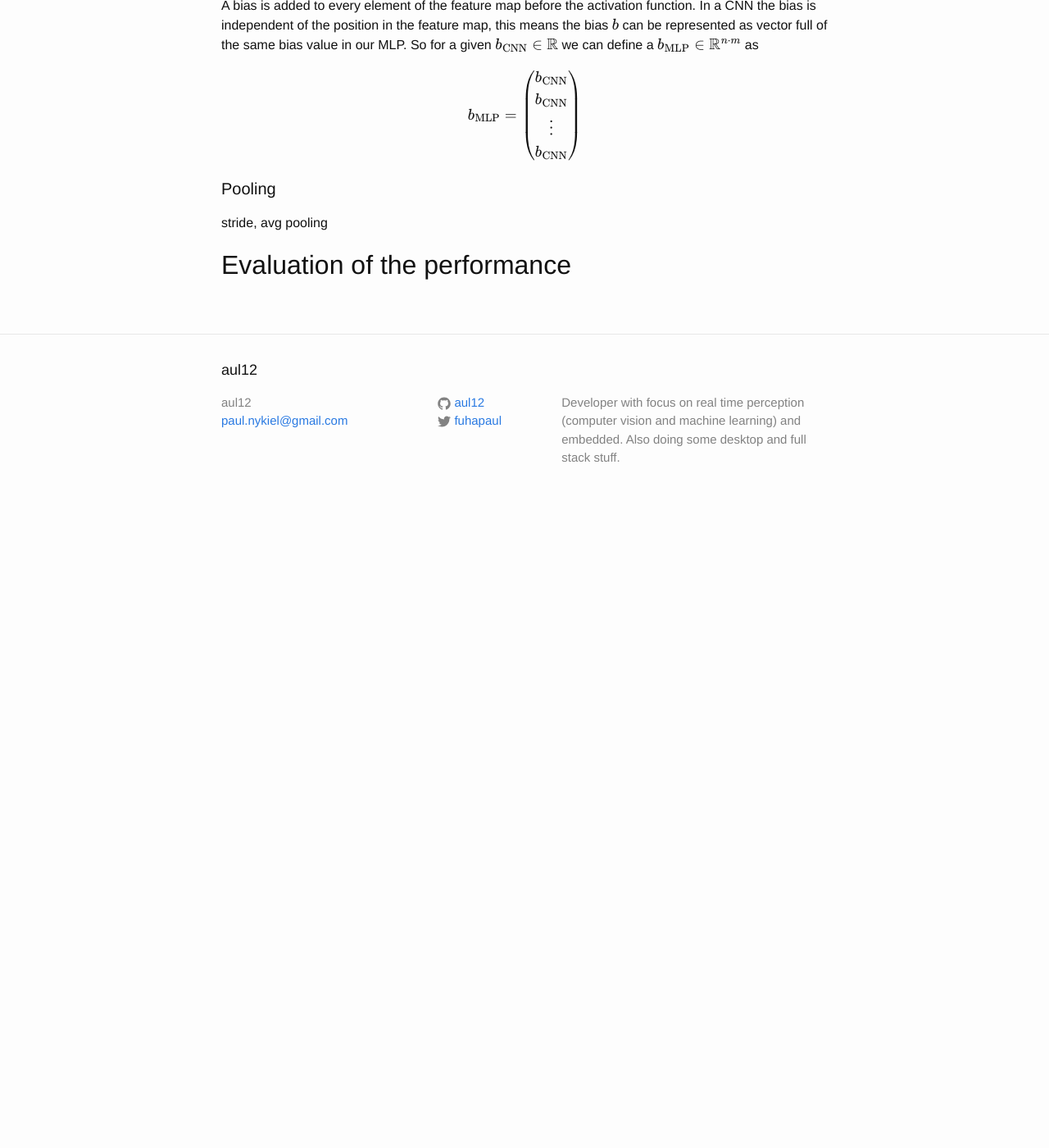
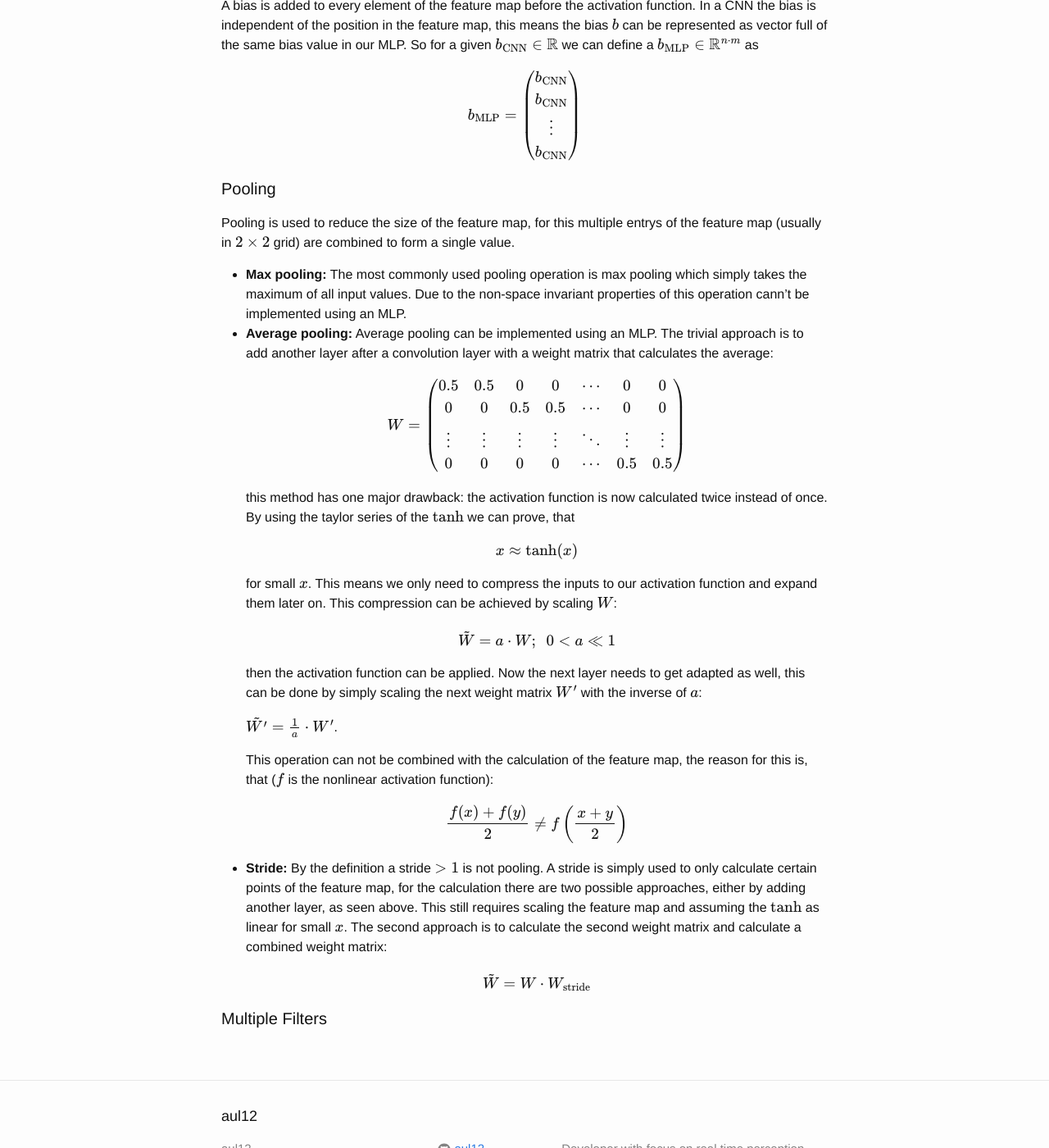
Before and after one commit to aul12/Website2, a Jekyll site: the page built from _posts/2019-06-10-cnn-mlp-1.md, in a window 1280 px wide and 1400 px high, scrolled down 4363 px. Shown: the whole window at 82% size. Built offline with Jekyll 4.4.1, drawn with Linux system fonts in a browser that asks for light colours; formulas are drawn with MathJax 3; before the commit the page ends 4993 px from its top, so only the background shows below that; some of the changed text lies outside the part shown.

Commit message:
Implementing other important operations

```diff
--- a/_posts/2019-06-10-cnn-mlp.md
+++ b/_posts/2019-06-10-cnn-mlp-1.md
@@ -1,6 +1,6 @@
 ---
 layout: post
-title:  "Sparse multilayer perceptrons: converting CNNs to MLPs"
+title:  "Sparse multilayer perceptrons: converting CNNs to MLPs - Part 1"
 date:   2019-06-10 21:00:00 +0200
 categories: machinelearning
 ---
@@ -8,7 +8,7 @@ This is a follow-up post to my last blog-post ([From OpenCV to TensorFlow and ba
 
 > The library is also strictly limited to feed-forward MLPs, neither CNNs nor architectures with feedback are possible.
 
-While the part about feedback still holds, this is not the case with the part about CNNs. In this post i will present a way to convert a CNN (or any other [feedforward neural network](https://en.wikipedia.org/wiki/Feedforward_neural_network)) into a MLP. In the first part i will explain the theoretical background for this conversion, in the second part i will compare the computational performances of the equivalent networks, primarily using the OpenCV-MLP implementation running on a CPU.
+While the part about feedback still holds, this is not the case with the part about CNNs. In this post i will present a way to convert a CNN (or any other [feedforward neural network](https://en.wikipedia.org/wiki/Feedforward_neural_network)) into a MLP. In the first part i will explain the theoretical background for this conversion, in the second part (which isn't finished yet) i will compare the computational performances of the equivalent networks, primarily using the OpenCV-MLP implementation running on a CPU.
 
 ## From convolution to matrix products
 In recent years impressive results in computer vision have been achieved. Most of them are thanks to the rise of deep convolutional networks, such as [AlexNet](https://en.wikipedia.org/wiki/AlexNet), which started the CNN-Boom in 2012.
@@ -163,7 +163,40 @@ So for a given $$b_\text{CNN} \in \mathbb{R}$$ we can define a $$b_\text{MLP} \i
 $$b_\text{MLP} = \begin{pmatrix} b_\text{CNN} \\ b_\text{CNN} \\ \vdots \\ b_\text{CNN} \end{pmatrix} $$
 
 #### Pooling
-stride, avg pooling
+Pooling is used to reduce the size of the feature map, for this multiple entrys of the feature map (usually in $$2 \times 2$$ grid) are combined to form a single
+value.
+ * **Max pooling:** The most commonly used pooling operation is max pooling which simply takes the maximum of all input values. Due to the non-space invariant properties of this operation cann't be implemented using an MLP.
+ * **Average pooling:** Average pooling can be implemented using an MLP. The trivial approach is to add another layer after a convolution layer with a weight matrix
+    that calculates the average:
 
+    $$W = \begin{pmatrix}
+        0.5 & 0.5 & 0 & 0 & \cdots & 0 & 0 \\
+        0 & 0 & 0.5 & 0.5 & \cdots & 0 & 0 \\
+        \vdots & \vdots & \vdots & \vdots & \ddots & \vdots &  \vdots \\
+        0 & 0 & 0 & 0 & \cdots & 0.5 & 0.5
+        \end{pmatrix}$$
 
-## Evaluation of the performance
+    this method has one major drawback: the activation function is now calculated twice instead of once. By using the taylor series of the $$\tanh$$ we can prove,
+    that
+
+    $$ x \approx \tanh(x)$$
+
+    for small $$x$$. This means we only need to compress the inputs to our activation function and expand them later on. This compression can be achieved by
+    scaling $$W$$:
+
+    $$\tilde{W} = a \cdot W;\ \ 0 < a \ll 1$$
+
+    then the activation function can be applied. Now the next layer needs to get adapted as well, this can be done by simply scaling the next weight matrix $$W'$$
+    with the inverse of $$a$$:
+
+    $$\tilde{W'} = \frac{1}{a} \cdot W'$$.
+
+    This operation can not be combined with the calculation of the feature map, the reason for this is, that ($$f$$ is the nonlinear activation function):
+
+    $$\frac{f(x) + f(y)}{2} \neq f\left(\frac{x + y}{2}\right)$$
+
+ * **Stride:** By the definition a stride $$>1$$ is not pooling. A stride is simply used to only calculate certain points of the feature map, for the calculation there are two possible approaches, either by adding another layer, as seen above. This still requires scaling the feature map and assuming the $$\tanh$$ as linear for small $$x$$. The second approach is to calculate the second weight matrix and calculate a combined weight matrix:
+
+    $$\tilde{W} = W \cdot W_\text{stride}$$
+
+#### Multiple Filters
```
Also changed, not shown: other parts of _posts/2019-06-10-cnn-mlp-1.md (+1 -1 lines).
